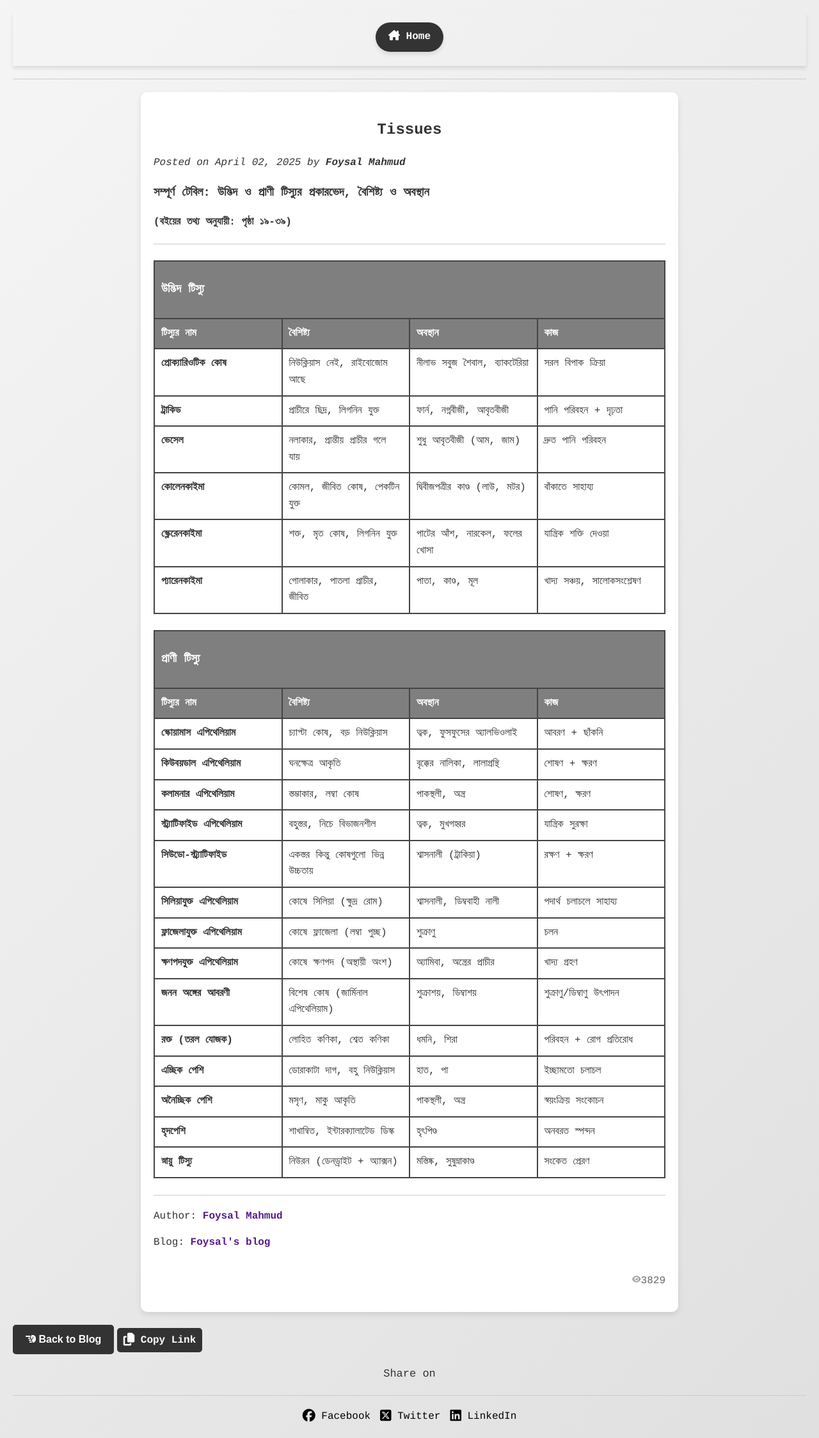
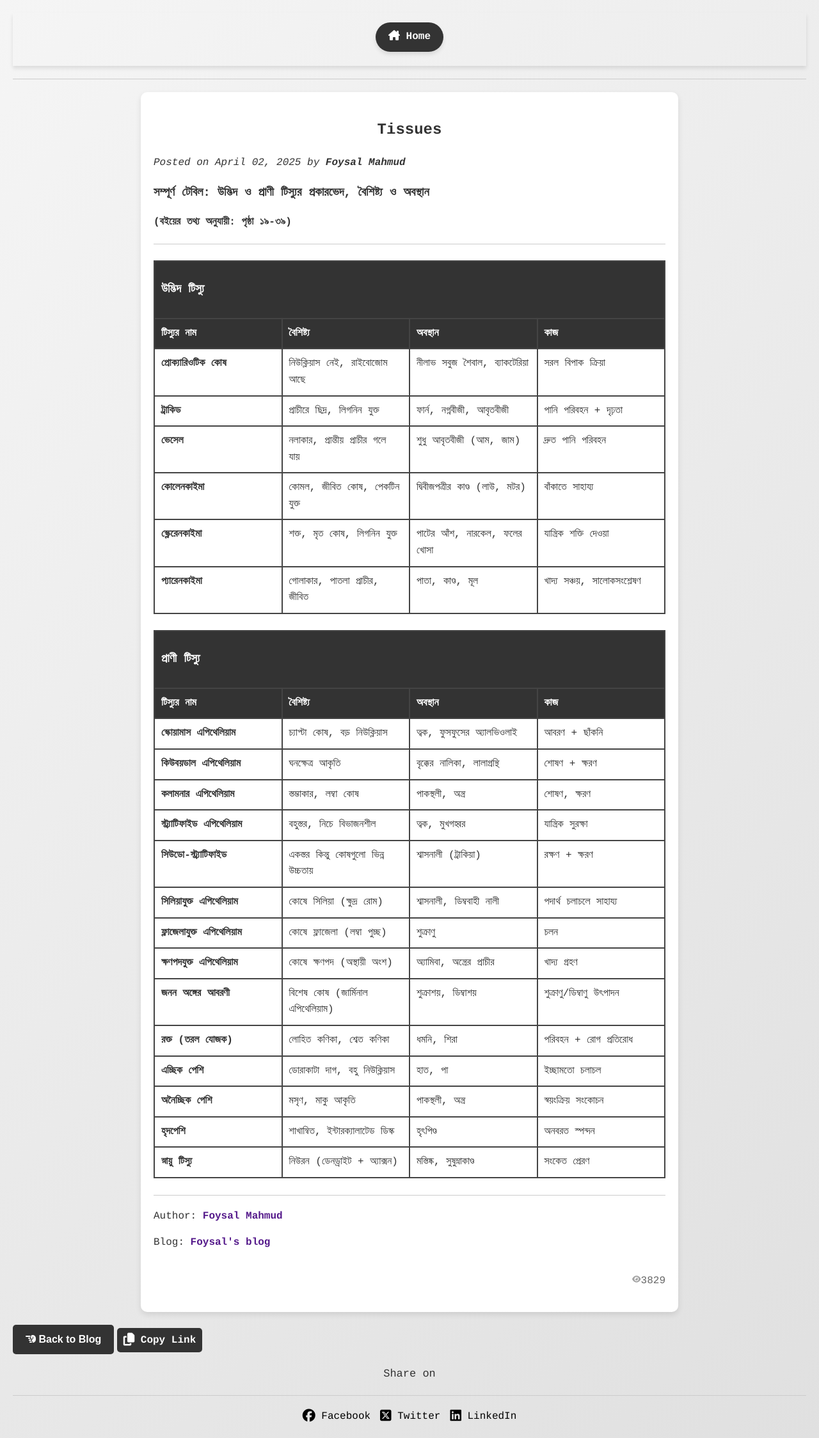
Before and after one commit to foysal1627/foysal1627.github.io, a Jekyll site: the page built from _posts/2025-04-02-Tissues.md, in a window 1280 px wide. Shown: the whole page at 64% size. Built offline with Jekyll 4.4.1, drawn with Linux system fonts in a browser that asks for light colours.

Commit message:
Update style.css

```diff
--- a/assets/css/style.css
+++ b/assets/css/style.css
@@ -151,7 +151,7 @@ button:hover {
 }
 
 .tissue-table th {
-  background-color: rgba(0, 0, 0, 0.5);
+  background-color: #333;
   color: white;
 }
 
```
